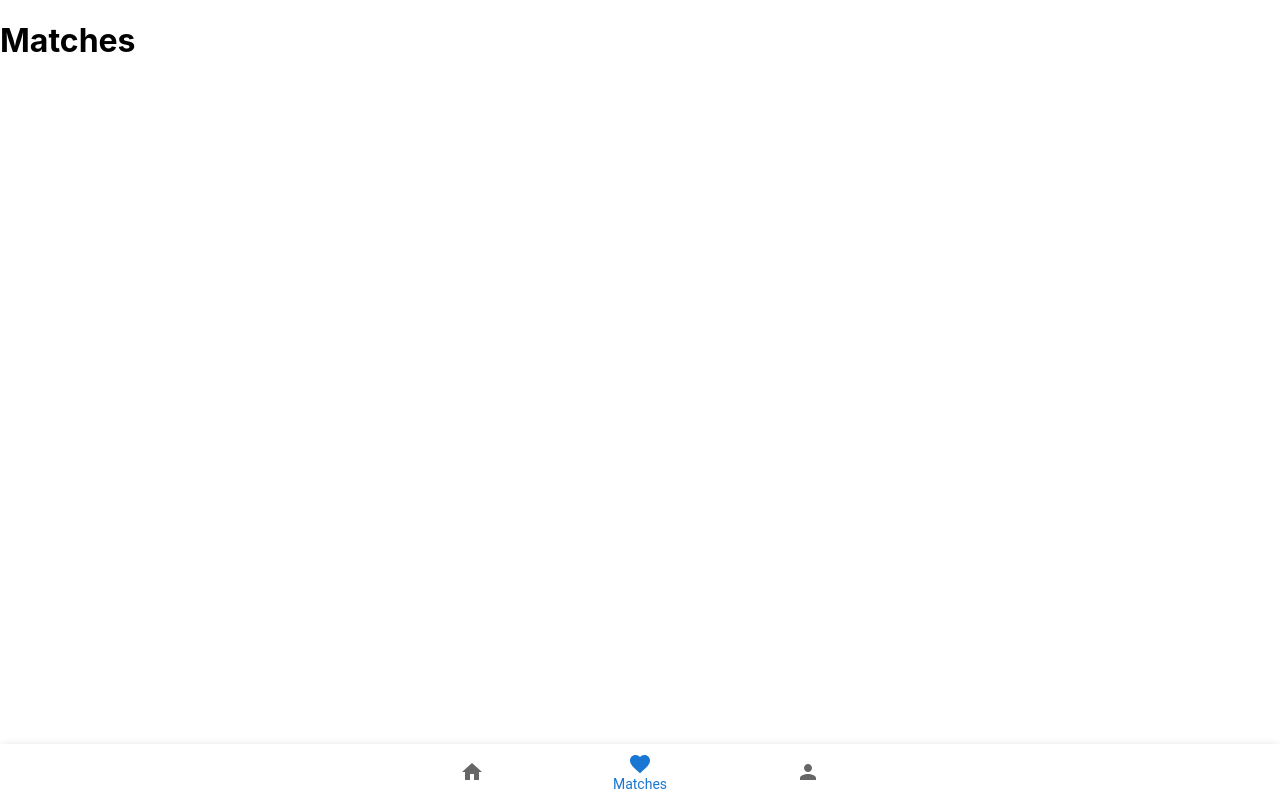
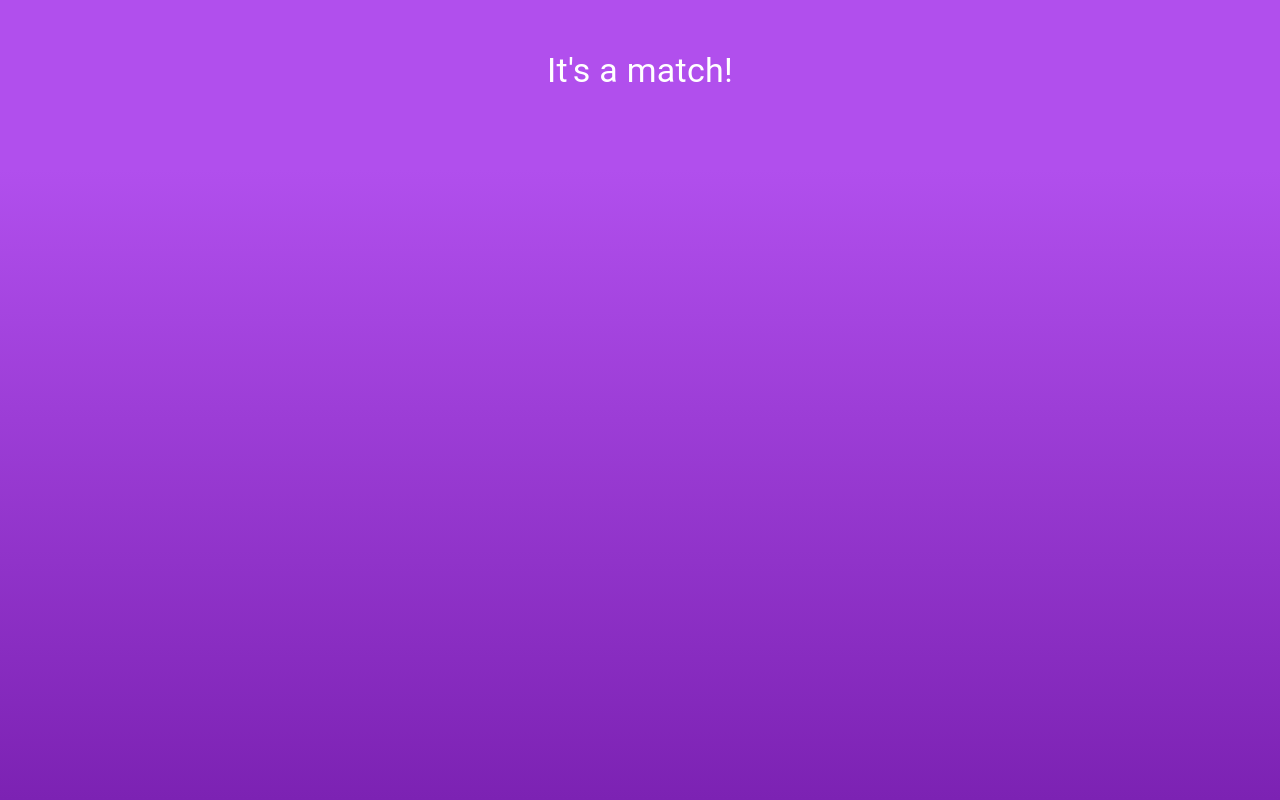
Before and after one commit to YovelElad/SpoTinder-front, a React (Create React App) app: page / in a window 1280 px wide. Both pictures are taken after a click on the button "Matches". Built offline with nearby package versions, Linux system fonts and the light colour scheme; the HTML template or start-up script is replaced by a standard one.

Commit message:
basic page layout

```diff
--- a/src/App.js
+++ b/src/App.js
@@ -7,6 +7,7 @@ import { UserContext } from './Contexts/UserContext';
 import { ThemeContext } from './Contexts/ThemeContext';
 import Profile from './components/Profile/Profile';
 import Home from './components/Home/Home';
+import ItsAMatch from './components/ItsAMatch/ItsAMatch';
 
 
 const ofir = {_id:{$oid:"61c5aa15ab0230614f09a5a4"},email:"ofir@email.com",password:"1234",topArtists:["Aviv Geffen","Arik Einstein","Shlomo Artzi","Keren Peles","Static & Ben El","Taylor Swift","Adele","Idan Raichel","Noa Kirel","The Beatles","Queen","Lady Gaga","Omer Adam","Sarit Hadad","Harel Skaat","Mergui","Ed Sheeran","Justin Bieber","Arutz Hakibud","Ivri Lider"],topTracks:["אפס מאמץ","Bezos I","אנג'ל","רסיסים","Fancy Like","Juice","רגע - הופעה חיה באמפי שוני","Drunken Sailor","Love Boy","Love Is In The Air","Love On Top","We Are Never Ever Getting Back Together","Bad Romance","לשם","כמה עוד אפשר","Overwhelmed (Ryan Mack Remix)","Watermelon Sugar","Rocket Man (I Think It's Going To Be A Long, Long Time)","אהבה קטנה","הפינאלי","Go the Distance","Two Princes","שלום לך ארץ נהדרת","מאסטר טל","December, 1963 (Oh What a Night!)","עולה עולה","שביל הבריחה","רצה הביתה","שיר הפריחה","איש הברק","בחום של תל אביב","Price Tag","טמפרטורה","קשה לי לא להתרגש","Rolling in the Deep","זה הרגע לאהוב","יהלום - Prod. By Triangle","Drum","Arabian Nights","לך תתרגל איתה","פיז'ו 92","תן לי","Shiny","ואיך שלא","מסיבה","אמא","Take A Bow","כמו סינדרלה","גם אני","עולם משוגע"],gender:"male",interestedIn:["male","female"],"__v":{"$numberInt":"0"},"country":"IL","id":"61c5aa15ab0230614f09a5a4",image:"https://i.scdn.co/image/ab6775700000ee85106f6ba0ca11f991af308b1c",name:"Ofir Duchovne"};
@@ -15,7 +16,7 @@ const renderSwitch = (page) => {
     case 'home':
       return <Home/>;
     case 'matches':
-      return <h1>Matches</h1>;
+      return <ItsAMatch/>;
     case 'profile':
       return <Profile/>;
     default:
@@ -28,6 +29,7 @@ const theme = {
   blue: '#3f51b5',
   pink: '#f50057',
   red: "#FF2D2D",
+  darkPurple: '#7c22b3',
 };
 
 function App() {
--- /dev/null
+++ b/src/components/ItsAMatch/ItsAMatch.js
@@ -0,0 +1,25 @@
+import { Typography } from '@mui/material';
+import React from 'react'
+import { ThemeContext } from '../../Contexts/ThemeContext';
+
+export default function ItsAMatch() {
+    const theme = React.useContext(ThemeContext);
+
+    return (
+        <div style={{
+            background:  `linear-gradient(${theme.purple} 21.12%, ${theme.darkPurple} 100% )`,
+            height: "100vh",
+            width: "100vw",
+            position: "absolute",
+            zIndex: "100",
+        }}>
+            <Typography variant="h4" gutterBottom component="div" style={{
+                color: "white",
+                textAlign: "center",
+                marginTop: "50px",
+            }}>
+                It's a match!
+            </Typography>
+        </div>
+    )
+}
```
